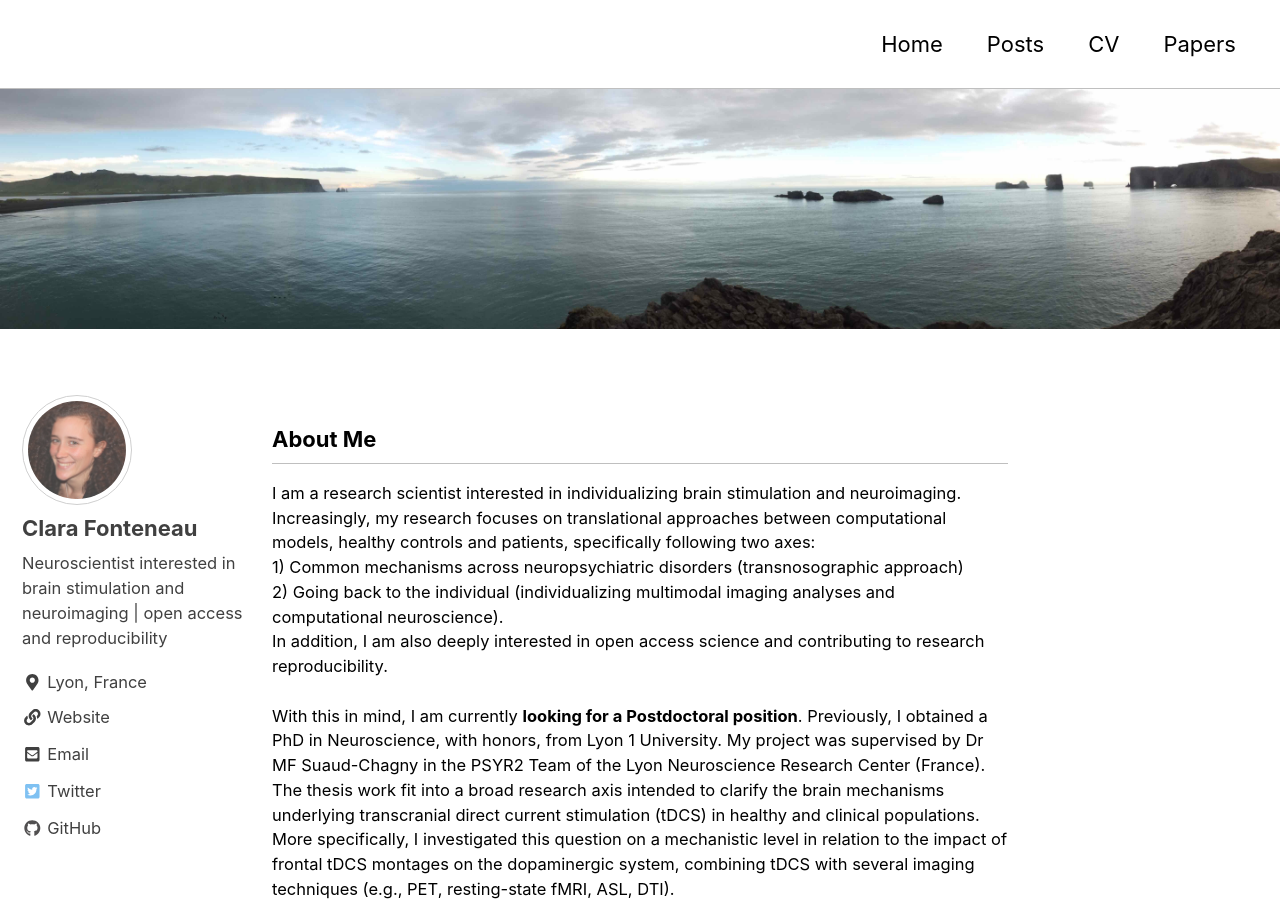
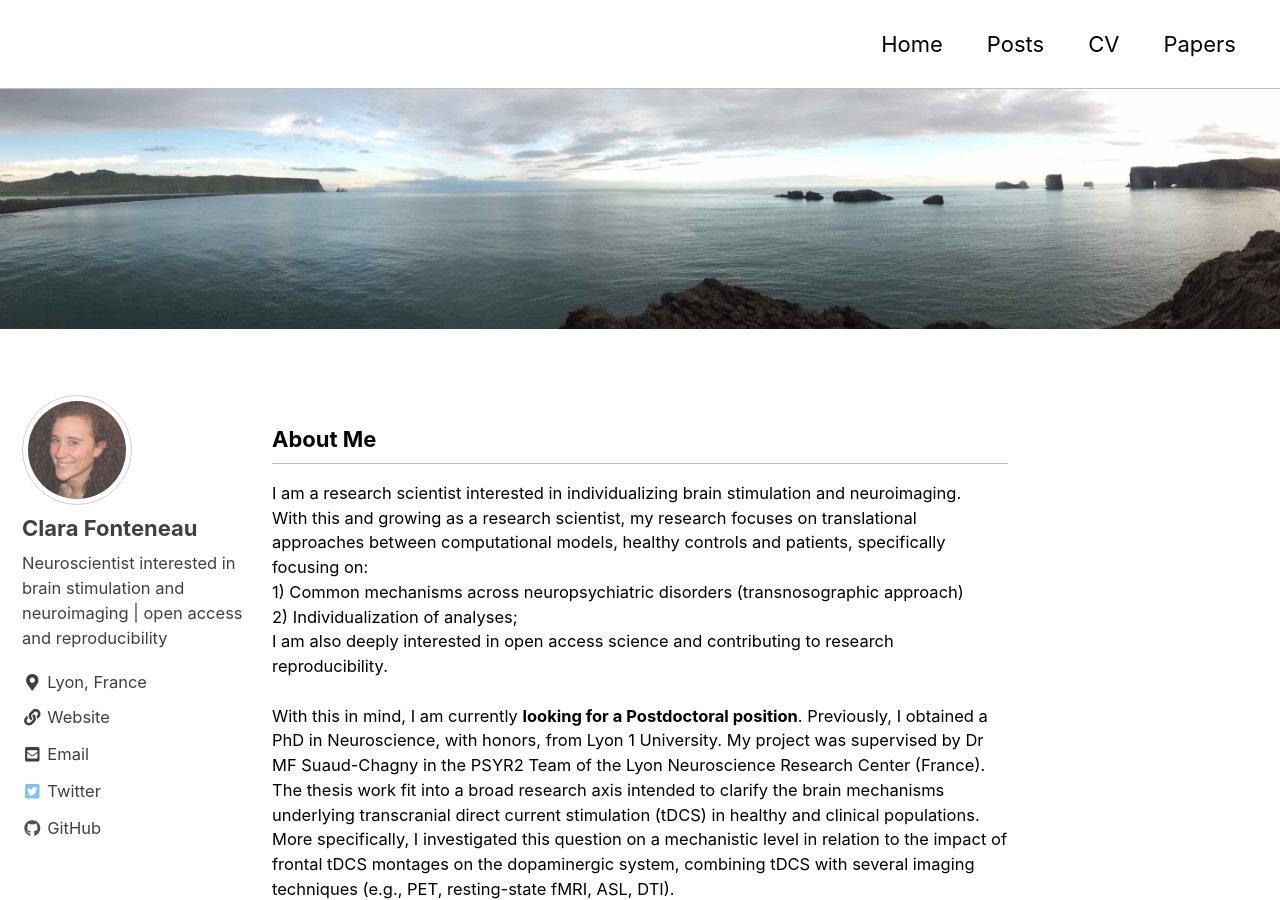
Before and after one commit to clarafonteneau/clarafonteneau.github.io, a Jekyll site: the page built from index.html, in a window 1280 px wide and 900 px high. Built offline with Jekyll 4.4.1, drawn with Linux system fonts in a browser that asks for light colours; nearby versions of some CDN libraries; the list of posts is cut into pages by our own code.

Commit message:
website update

```diff
--- a/_layouts/home.html
+++ b/_layouts/home.html
@@ -6,10 +6,10 @@ header:
 
 <h3 class="archive__subtitle">{{ site.data.ui-text[site.locale].about_me | default: "About Me" }}</h3>
 <p> I am a research scientist interested in individualizing brain stimulation and neuroimaging.<br>
-  Increasingly, my research focuses on translational approaches between computational models, healthy controls and patients, specifically following two axes:<br>
-  <text-indent: 50px> 1) Common mechanisms across neuropsychiatric disorders (transnosographic approach) </text-indent><br>
-  <text-indent: 50px> 2) Going back to the individual (individualizing multimodal imaging analyses and computational neuroscience).</text-indent><br>
-In addition, I am also deeply interested in open access science and contributing to research reproducibility.<br>
+  With this and growing as a research scientist, my research focuses on translational approaches between computational models, healthy controls and patients, specifically focusing on:<br>
+  <text-indent:50px> 1) Common mechanisms across neuropsychiatric disorders (transnosographic approach) </text-indent><br>
+  <text-indent:50px> 2) Individualization of analyses;</text-indent><br>
+I am also deeply interested in open access science and contributing to research reproducibility.<br>
 <br>
 With this in mind, I am currently <b>looking for a Postdoctoral position</b>. Previously, I obtained a PhD in Neuroscience, with honors, from Lyon 1 University. My project was supervised by Dr MF Suaud-Chagny in the PSYR2 Team of the Lyon Neuroscience Research Center (France). The thesis work fit into a broad research axis intended to clarify the brain mechanisms underlying transcranial direct current stimulation (tDCS) in healthy and clinical populations. More specifically, I investigated this question on a mechanistic level in relation to the impact of frontal tDCS montages on the dopaminergic system, combining tDCS with several imaging techniques (e.g., PET, resting-state fMRI, ASL, DTI).
 </p>
```
